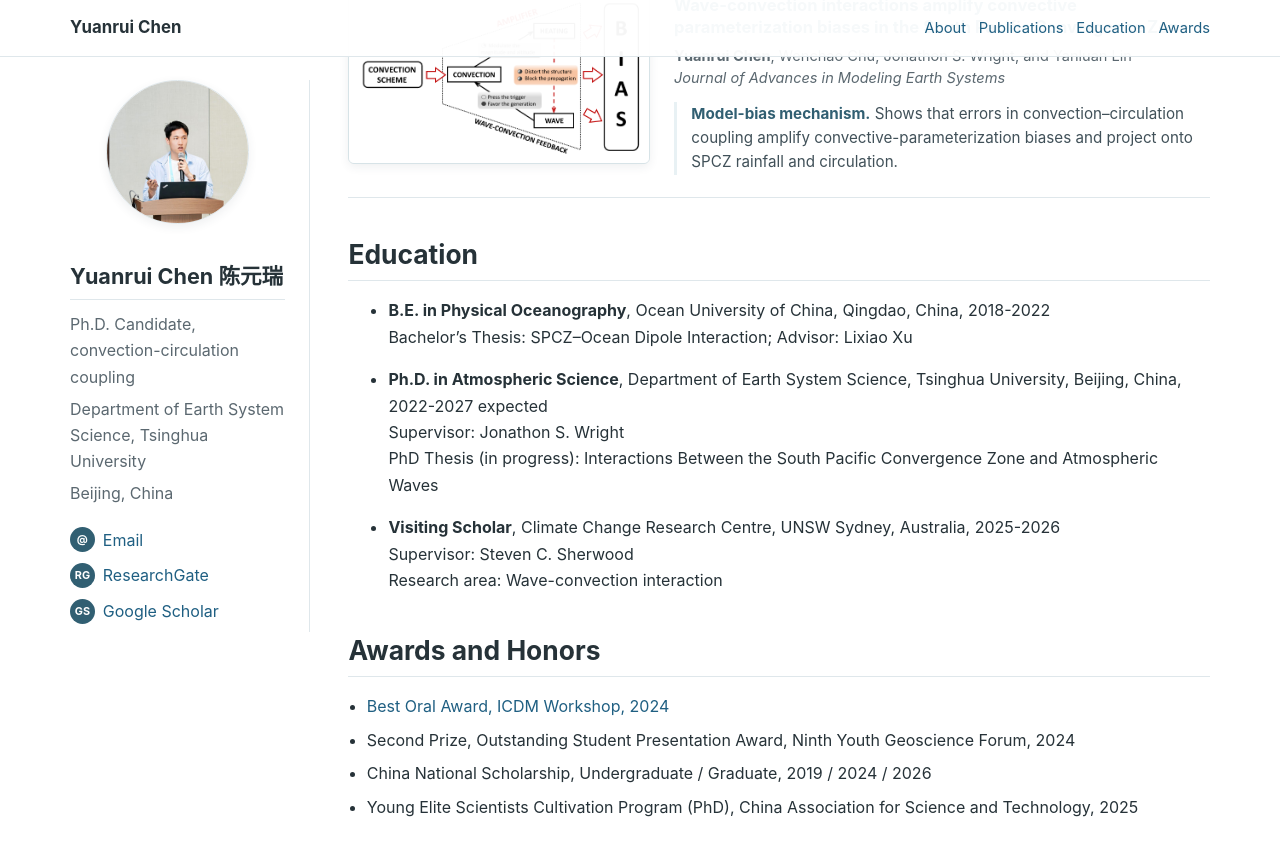
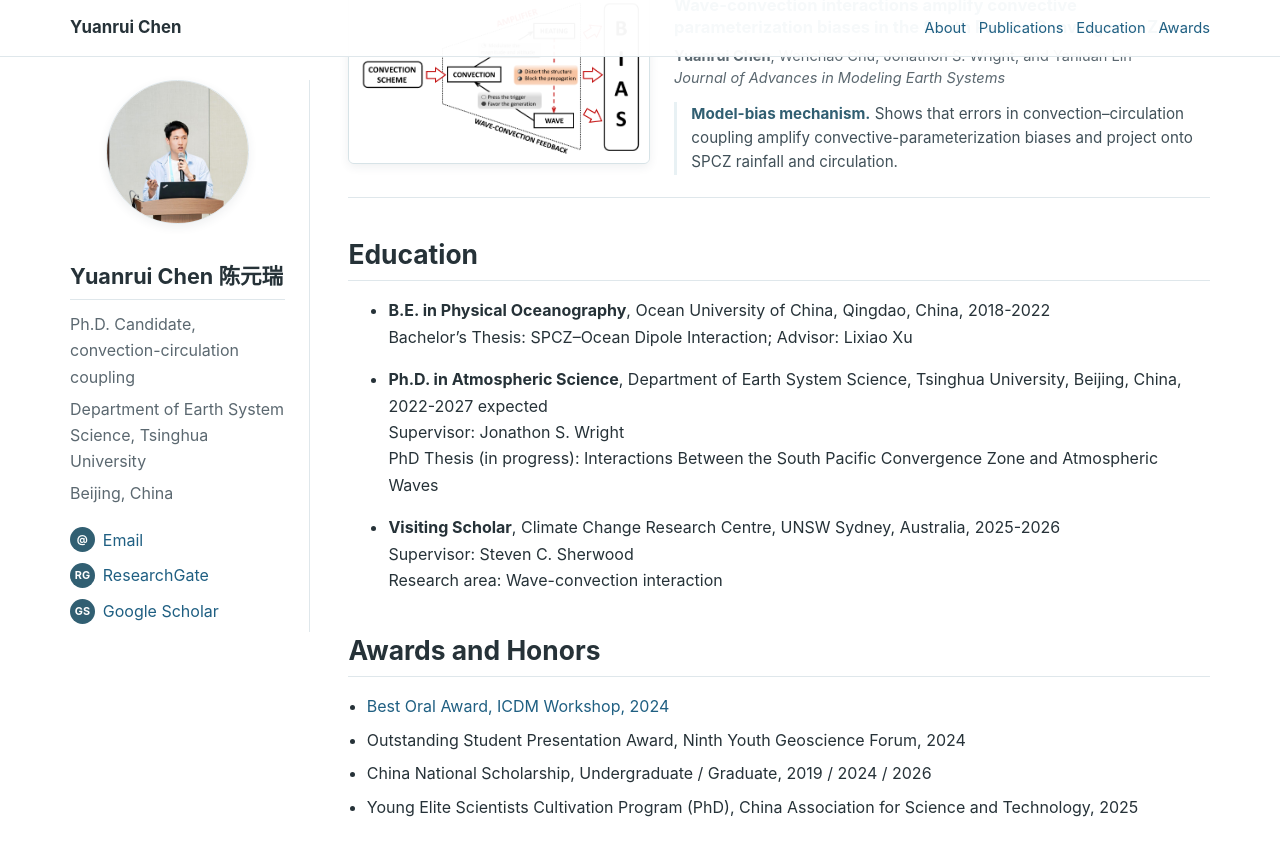
Before and after one commit to yuanruichen/yuanruichen.github.io, a Jekyll site: the page built from index.md, in a window 1280 px wide and 900 px high, scrolled down 2076 px. Shown: the top 856 px of the window. Built offline with Jekyll 4.4.1, drawn with Linux system fonts in a browser that asks for light colours.

Commit message:
Correct Youth Geoscience Forum award name

```diff
--- a/index.md
+++ b/index.md
@@ -147,7 +147,7 @@ Submitted to *Climate Dynamics*
 <div class="award-list" markdown="1">
 
 - [Best Oral Award, ICDM Workshop, 2024](https://jonathonwright.github.io/news/announcement_1/)
-- Second Prize, Outstanding Student Presentation Award, Ninth Youth Geoscience Forum, 2024
+- Outstanding Student Presentation Award, Ninth Youth Geoscience Forum, 2024
 - China National Scholarship, Undergraduate / Graduate, 2019 / 2024 / 2026
 - Young Elite Scientists Cultivation Program (PhD), China Association for Science and Technology, 2025
 
```
